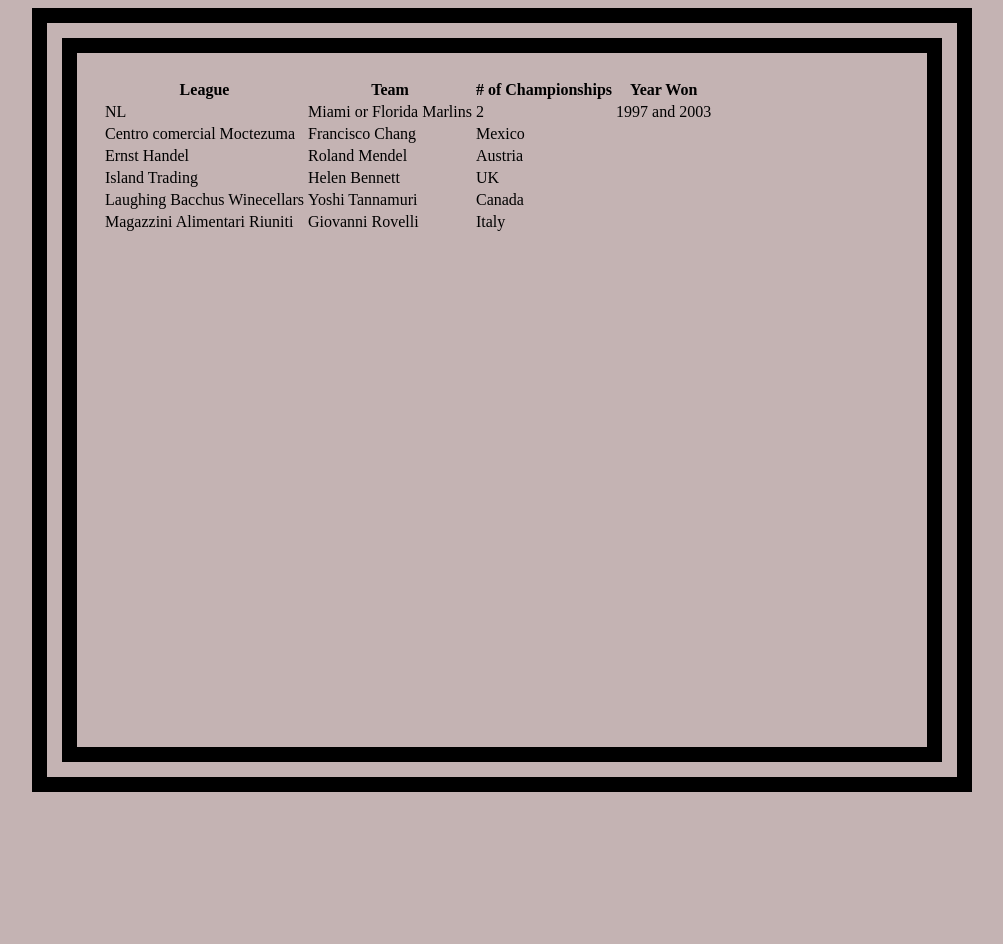
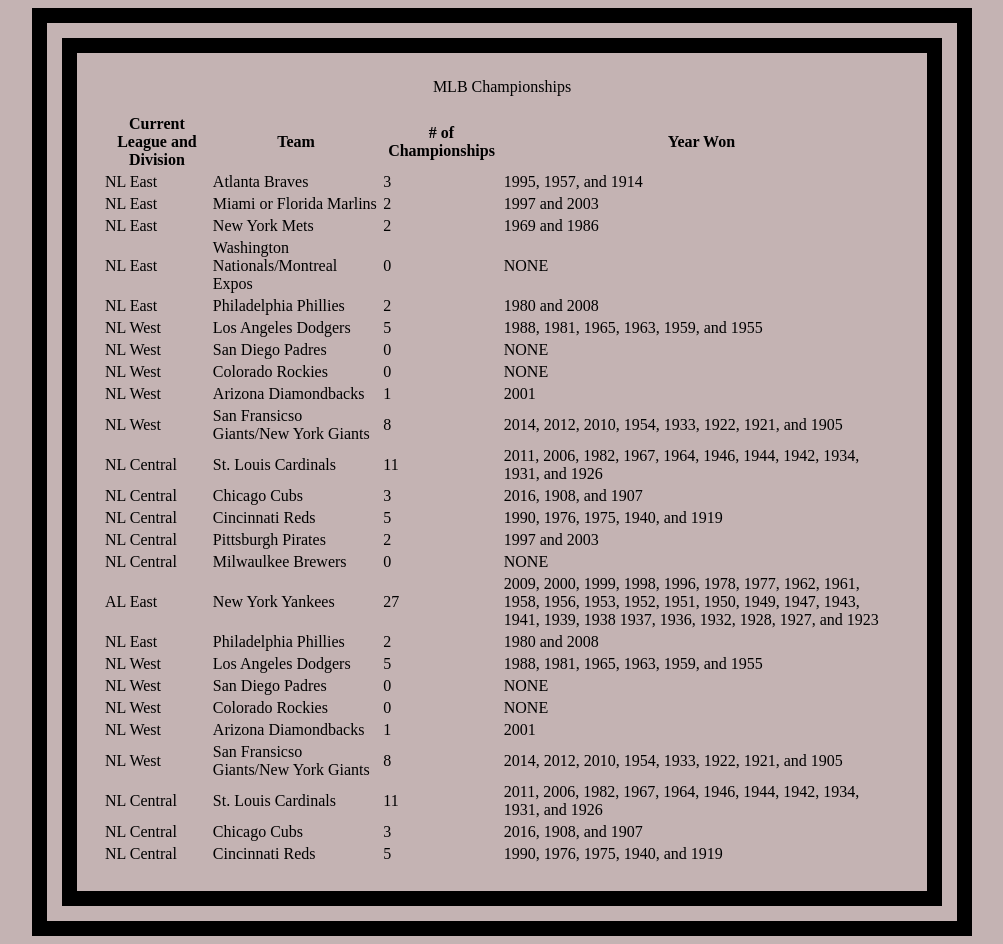
Before and after one commit to cfreem5505/history_baseball, a plain HTML site: page mlb.winners.alltime.html in a window 1280 px wide. Shown: the whole page, without its empty margins (138-1141 px from the left). Before the commit the page ends 800 px from the top, so only its background shows below. Drawn offline with Linux system fonts and the light colour scheme.

Commit message:
Add files via upload

```diff
--- a/mlb.winners.alltime.html
+++ b/mlb.winners.alltime.html
@@ -1,47 +1,256 @@
 <html>
     <head>
         <link href= "main.css" rel=stylesheet>
+    </head>
+<body>
+  <p>MLB Championships</p>
+  <table style="width:100%">
+</body>
 
-    </head>
-</html>
 
 
 <table>
         <tr>
-          <th>League</th>
+          <th>Current League and Division</th>
           <th>Team</th>
           <th># of Championships</th>
           <th>Year Won</th>
         </tr>
         <tr>
-          <td>NL</td>
+            <td>NL East</td>
+            <td>Atlanta Braves</td>
+            <td>3</td>
+            <td>1995,
+                1957, and
+                1914</td>
+          </tr>
+        <tr>
+          <td>NL East</td>
           <td>Miami or Florida Marlins</td>
           <td>2</td>
           <td>1997 and 2003</td>
         </tr>
         <tr>
-          <td>Centro comercial Moctezuma</td>
-          <td>Francisco Chang</td>
-          <td>Mexico</td>
+          <td>NL East</td>
+          <td>New York Mets</td>
+          <td>2</td>
+          <td>1969 and 1986</td>
         </tr>
         <tr>
-          <td>Ernst Handel</td>
-          <td>Roland Mendel</td>
-          <td>Austria</td>
+          <td>NL East</td>
+          <td>Washington Nationals/Montreal Expos</td>
+          <td>0</td>
+          <td>NONE</td>
         </tr>
         <tr>
-          <td>Island Trading</td>
-          <td>Helen Bennett</td>
-          <td>UK</td>
+          <td>NL East</td>
+          <td>Philadelphia Phillies</td>
+          <td>2</td>
+          <td>1980 and 2008</td>
         </tr>
         <tr>
-          <td>Laughing Bacchus Winecellars</td>
-          <td>Yoshi Tannamuri</td>
-          <td>Canada</td>
+          <td>NL West</td>
+          <td>Los Angeles Dodgers</td>
+          <td>5</td>
+          <td>1988,
+              1981,
+              1965,
+              1963,
+              1959, and
+              1955</td>
         </tr>
         <tr>
-          <td>Magazzini Alimentari Riuniti</td>
-          <td>Giovanni Rovelli</td>
-          <td>Italy</td>
+          <td>NL West</td>
+          <td>San Diego Padres</td>
+          <td>0</td>
+          <td>NONE</td>
         </tr>
+
+        <td>NL West</td>
+          <td>Colorado Rockies</td>
+          <td>0</td>
+          <td>NONE</td>
+        </tr>
+        <tr>
+          <td>NL West</td>
+          <td>Arizona Diamondbacks</td>
+          <td>1</td>
+          <td>2001</td>
+        </tr>
+        <tr>
+          <td>NL West</td>
+          <td>San Fransicso Giants/New York Giants</td>
+          <td>8</td>
+          <td>2014,
+              2012,
+              2010,
+              1954,
+              1933,
+              1922,
+              1921, and
+              1905</td>
+        </tr>
+        <tr>
+          <td>NL Central</td>
+          <td>St. Louis Cardinals</td>
+          <td>11</td>
+          <td>2011,
+              2006,
+              1982,
+              1967,
+              1964,
+              1946,
+              1944,
+              1942,
+              1934,
+              1931, and
+              1926</td>
+        </tr>
+        <tr>
+          <td>NL Central</td>
+          <td>Chicago Cubs</td>
+          <td>3</td>
+          <td>2016,
+              1908, and
+              1907</td>
+        </tr>
+        <tr>
+          <td>NL Central</td>
+          <td>Cincinnati Reds</td>
+          <td>5</td>
+          <td>1990,
+              1976,
+              1975,
+              1940, and
+              1919</td>
+              <tr>
+              <td>NL Central</td>
+              <td>Pittsburgh Pirates</td>
+              <td>2</td>
+              <td>1997 and 2003</td>
+            </tr>
+            <tr>
+              <td>NL Central</td>
+              <td>Milwaulkee Brewers</td>
+              <td>0</td>
+              <td>NONE</td>
+            </tr>
+            <tr>
+              <td>AL East</td>
+              <td>New York Yankees</td>
+              <td>27</td>
+              <td>2009,
+                  2000,
+                  1999,
+                  1998,
+                  1996,
+                  1978,
+                  1977,
+                  1962,
+                  1961,
+                  1958,
+                  1956,
+                  1953,
+                  1952,
+                  1951,
+                  1950,
+                  1949,
+                  1947,
+                  1943,
+                  1941,
+                  1939,
+                  1938
+                  1937,
+                  1936,
+                  1932,
+                  1928,
+                  1927, and
+                  1923</td>
+            </tr>
+            <tr>
+              <td>NL East</td>
+              <td>Philadelphia Phillies</td>
+              <td>2</td>
+              <td>1980 and 2008</td>
+            </tr>
+            <tr>
+              <td>NL West</td>
+              <td>Los Angeles Dodgers</td>
+              <td>5</td>
+              <td>1988,
+                  1981,
+                  1965,
+                  1963,
+                  1959, and
+                  1955</td>
+            </tr>
+            <tr>
+              <td>NL West</td>
+              <td>San Diego Padres</td>
+              <td>0</td>
+              <td>NONE</td>
+            </tr>
+
+            <td>NL West</td>
+              <td>Colorado Rockies</td>
+              <td>0</td>
+              <td>NONE</td>
+            </tr>
+            <tr>
+              <td>NL West</td>
+              <td>Arizona Diamondbacks</td>
+              <td>1</td>
+              <td>2001</td>
+            </tr>
+            <tr>
+              <td>NL West</td>
+              <td>San Fransicso Giants/New York Giants</td>
+              <td>8</td>
+              <td>2014,
+                  2012,
+                  2010,
+                  1954,
+                  1933,
+                  1922,
+                  1921, and
+                  1905</td>
+            </tr>
+            <tr>
+              <td>NL Central</td>
+              <td>St. Louis Cardinals</td>
+              <td>11</td>
+              <td>2011,
+                  2006,
+                  1982,
+                  1967,
+                  1964,
+                  1946,
+                  1944,
+                  1942,
+                  1934,
+                  1931, and
+                  1926</td>
+            </tr>
+            <tr>
+              <td>NL Central</td>
+              <td>Chicago Cubs</td>
+              <td>3</td>
+              <td>2016,
+                  1908, and
+                  1907</td>
+            </tr>
+            <tr>
+              <td>NL Central</td>
+              <td>Cincinnati Reds</td>
+              <td>5</td>
+              <td>1990,
+                  1976,
+                  1975,
+                  1940, and
+                  1919</td>
+        </tr>
+
+
+
       </table>
+      </html>
```
